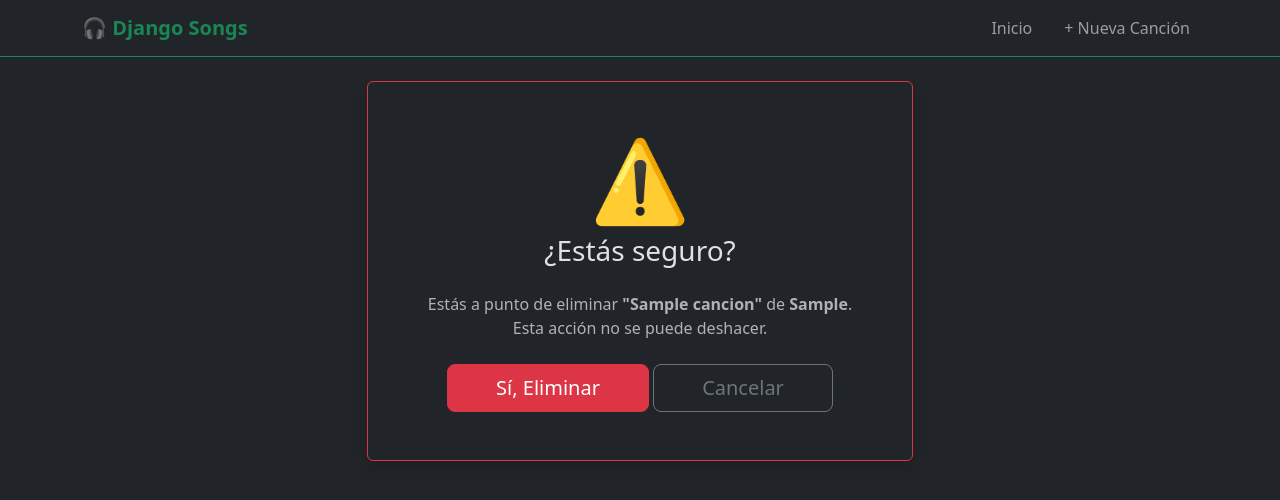
After one commit to Valduz-Jose/Ap_Django_songs, a Django app: page /eliminar/1/ in a window 1280 px wide. The commit adds this page. Shown: the top 500 px of the page. Run offline with Django 5.2, Linux system fonts and the light colour scheme; tables that the repository leaves empty hold one stand-in row (values such as "Sample post").

Commit message:
Fase 7: Eliminar (Delete) se usa POST para eliminar usa CSRF token

```diff
--- a/canciones/services/song_service.py
+++ b/canciones/services/song_service.py
@@ -15,3 +15,8 @@ class SongService:
     def crear_o_actualizar(form_data):
         """Guarda tanto creaciones como ediciones"""
         return form_data.save()
+
+    @staticmethod
+    def eliminar_cancion(cancion):
+        """Elimina el registro de la base de datos"""
+        cancion.delete()
--- a/canciones/urls.py
+++ b/canciones/urls.py
@@ -5,4 +5,5 @@ urlpatterns = [
     path('', views.index, name='index'),
     path('crear/', views.crear, name='canciones_crear'),
     path('editar/<int:id>/', views.editar, name='canciones_editar'),
+    path('eliminar/<int:id>/', views.eliminar, name='canciones_eliminar'),
 ]
--- a/canciones/views.py
+++ b/canciones/views.py
@@ -10,13 +10,16 @@ def crear(request):
     if request.method == 'POST':
         form = CancionForm(request.POST)
         if form.is_valid():
-            SongService.crear_cancion(form)
-            # .cleaned_data es un diccionario con los datos validados del formulario
+            # CAMBIA SongService.crear_cancion(form) POR:
+            SongService.crear_o_actualizar(form)
             return redirect('index')
     else:
         form = CancionForm()
 
-    return render(request, 'canciones_form.html', {'form': form, 'titulo_pagina': 'Agregar Canción'})
+    return render(request, 'canciones_form.html', {
+        'form': form,
+        'titulo_pagina': 'Nueva Canción'
+    })
 
 def editar(request, id):
     cancion = SongService.obtener_por_id(id)
@@ -34,3 +37,12 @@ def editar(request, id):
         'form': form,
         'titulo_pagina': 'Editar Canción'
     })
+
+def eliminar(request, id):
+    cancion = SongService.obtener_por_id(id)
+
+    if request.method == 'POST':
+        SongService.eliminar_cancion(cancion)
+        return redirect('index')
+
+    return render(request, 'canciones_confirm_delete.html', {'cancion': cancion})
--- /dev/null
+++ b/templates/canciones_confirm_delete.html
@@ -0,0 +1,30 @@
+{% extends 'base.html' %} {% block title %}Eliminar Canción | Django Songs
+{%endblock %} {% block content %}
+<div class="row justify-content-center">
+  <div class="col-md-6 text-center">
+    <div class="card shadow border-danger">
+      <div class="card-body p-5">
+        <h1 class="display-1 text-danger">⚠️</h1>
+        <h3 class="mb-4">¿Estás seguro?</h3>
+        <p class="text-muted">
+          Estás a punto de eliminar <strong>"{{ cancion.titulo }}"</strong> de
+          <strong>{{ cancion.artista }}</strong>. Esta acción no se puede
+          deshacer.
+        </p>
+
+        <form method="post" class="mt-4">
+          {% csrf_token %}
+          <button type="submit" class="btn btn-danger btn-lg px-5">
+            Sí, Eliminar
+          </button>
+          <a
+            href="{% url 'index' %}"
+            class="btn btn-outline-secondary btn-lg px-5"
+            >Cancelar</a
+          >
+        </form>
+      </div>
+    </div>
+  </div>
+</div>
+{% endblock %}
--- a/templates/index.html
+++ b/templates/index.html
@@ -35,7 +35,11 @@
               class="btn btn-sm btn-outline-info"
               >Editar</a
             >
-            <button class="btn btn-sm btn-outline-danger">Eliminar</button>
+            <a
+              href="{% url 'canciones_eliminar' cancion.id %}"
+              class="btn btn-sm btn-outline-danger"
+              >Eliminar</a
+            >
           </td>
         </tr>
         {% empty %}
```
